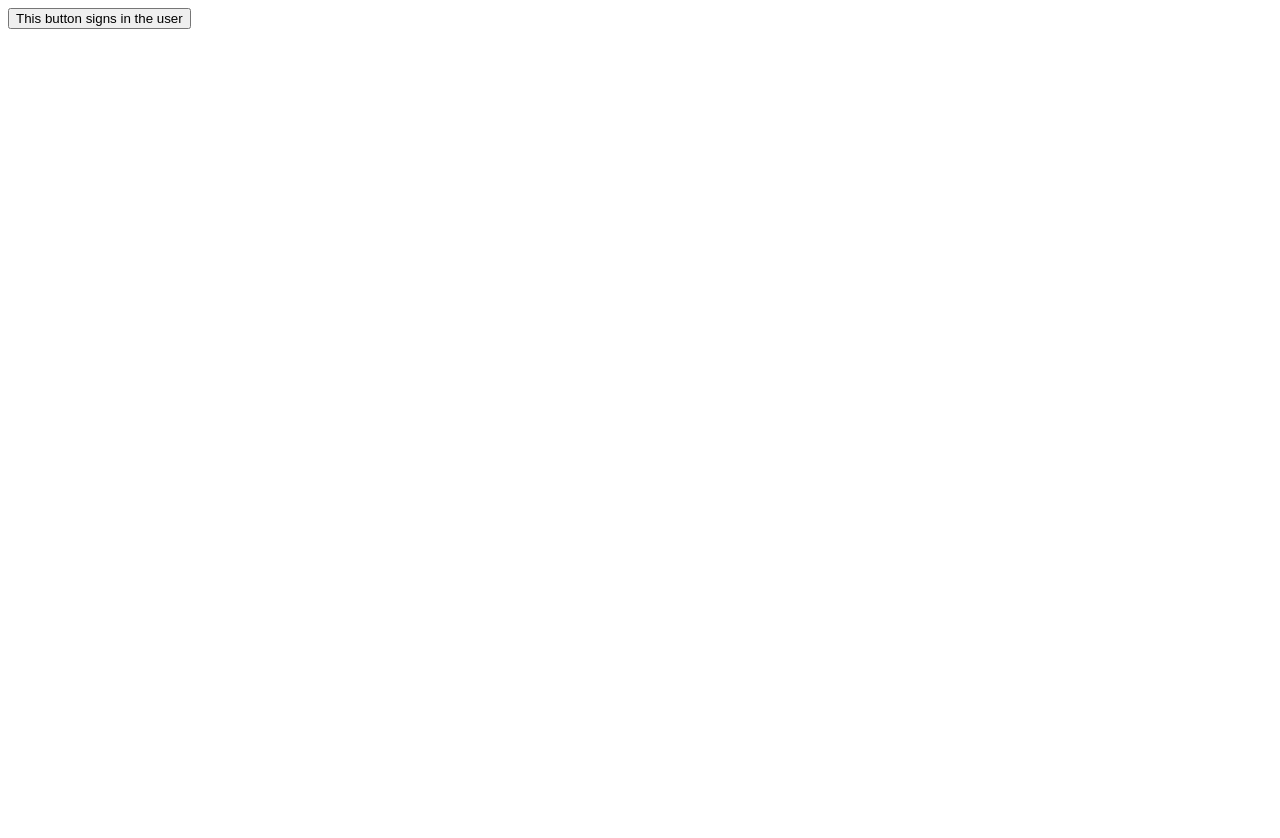
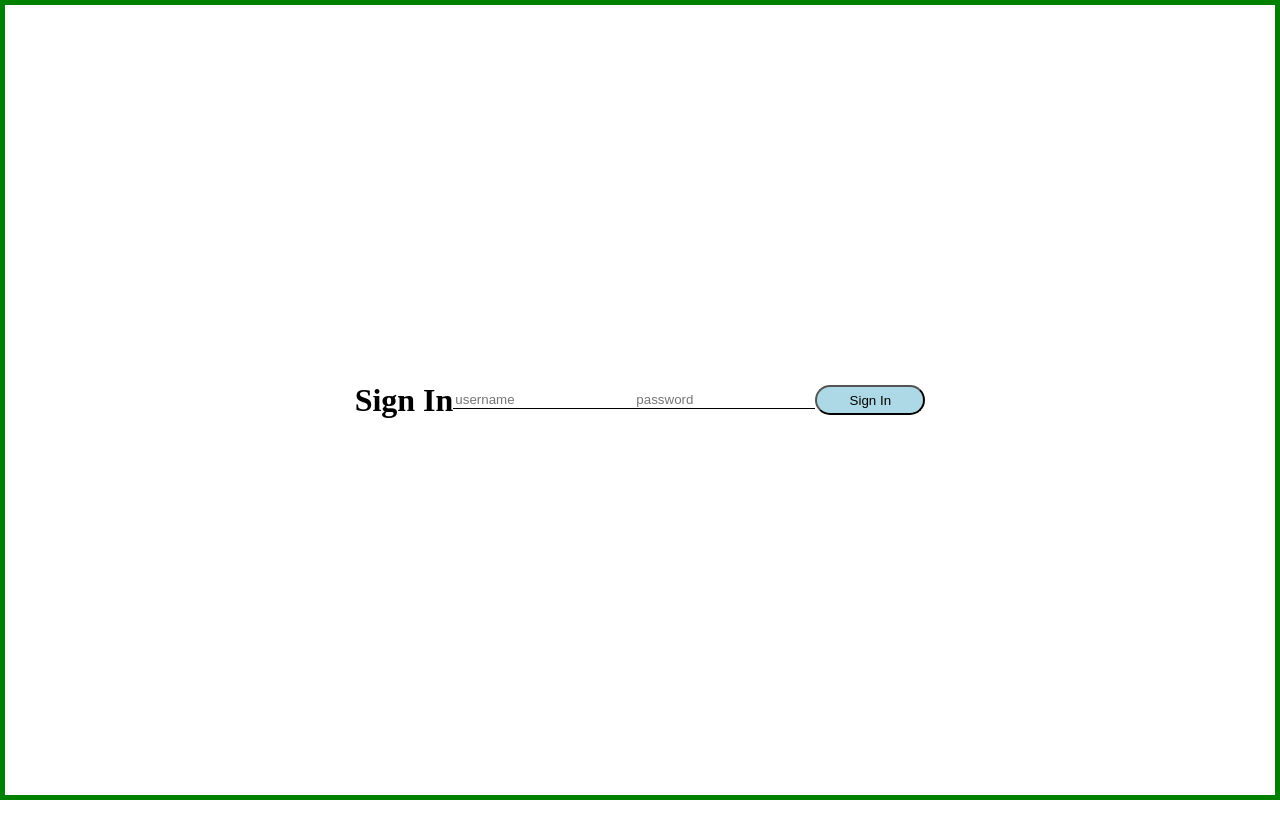
Before and after one commit to Brrenda-c/login-ui-cisneros, a plain HTML site: page index.html in a window 1280 px wide. Before the commit the page ends 800 px from the top, so only its background shows below. Drawn offline with Linux system fonts and the light colour scheme.

Commit message:
third commit

```diff
--- a/index.html
+++ b/index.html
@@ -3,12 +3,21 @@
 <head>
     <meta charset="UTF-8">
     <meta name="viewport" content="width=device-width, initial-scale=1.0">
-    <title>Login UI</title>
+    <title>Brenda's Login UI Project</title>
+    <link rel="stylesheet" href="login-styles.css">
 </head>
+
 <body>
-    <form action="Sign In">
-        <button type="text" placeholder="Sign In">This button signs in the user</button>
-    </form>
+    <div class="container">
+        <div class="login-card">
+            <h1 id="SignIn">Sign In</h1>
+
+            <input class="" id="Username" placeholder="username" type="text" value="">
+            <input class="" id="Password" placeholder="password" type="text" value="">
+            <button id="Sign-In-Button" type="button">Sign In</button>
+        </div>
+    </div>
+
 
 
 </body>
--- /dev/null
+++ b/login-styles.css
@@ -0,0 +1,54 @@
+body{
+    margin:0;
+    }
+.container{
+
+    display: flex;
+    flex-direction:row;
+    justify-content: center;
+    align-items: center;
+
+    height: 100vh;
+    width: 100vw;
+
+    border: 5px solid green;
+    box-sizing: border-box;
+
+    }
+.login-card{
+    display: flex;
+    flex-direction:row;
+    justify-content: center;
+    align-items: center;
+
+    padding: 10px;
+
+    height: 150vh;
+    width: 200vw;
+
+    border-radius: 10px;
+    box-shadow: 0px 0px 20 px rgb(189, 185, 185)
+    border: 5px solid blue;
+    box-sizing: border-box;
+}
+    #SignIn{
+
+    }
+    .input{
+        height: 15px;
+        width: 100px;
+    }
+    #Username{
+        border: none;
+        border-bottom: 1px solid black;
+    }
+    #Password{
+        border: none;
+        border-bottom: 1px solid black;
+    }
+    #Sign-In-Button{
+        height: 30px;
+        width: 110px;
+        border-radius: 20px;
+        background-color: lightblue;
+    }
```
